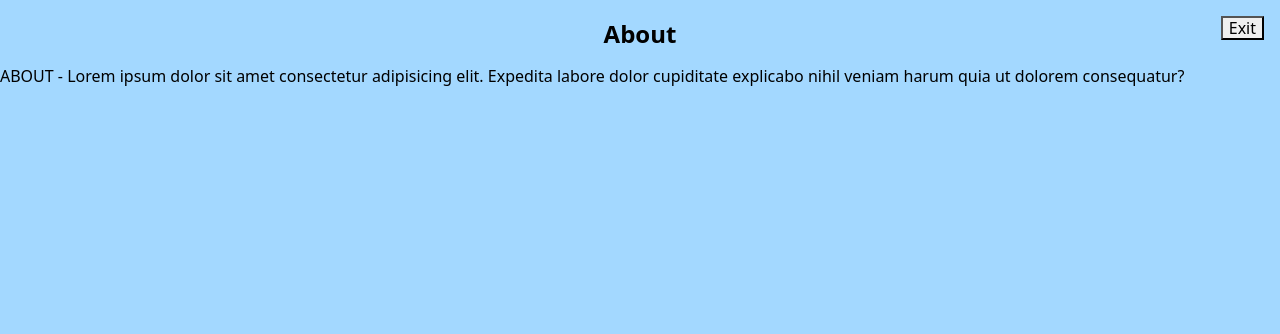
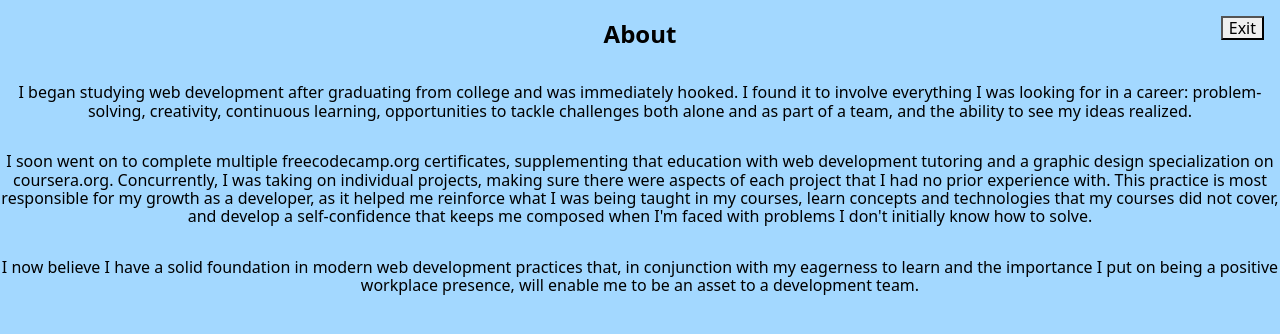
Before and after one commit to jonahschottenstein/portfolio_site, a website: page index.html in a window 1280 px wide. Both pictures are taken after a click on the element 640 px from the left and 304 px from the top of the page. Drawn offline with nearby package versions, Linux system fonts and the light colour scheme.

Commit message:
Add #about-content paragraphs

```diff
--- a/index.html
+++ b/index.html
@@ -12,9 +12,31 @@
 				<h1>About</h1>
 				<button class="exit-button">Exit</button>
 				<div id="about-content" class="section-content">
-					ABOUT - Lorem ipsum dolor sit amet consectetur adipisicing elit.
-					Expedita labore dolor cupiditate explicabo nihil veniam harum quia ut
-					dolorem consequatur?
+					<p>
+						I began studying web development after graduating from college and
+						was immediately hooked. I found it to involve everything I was
+						looking for in a career: problem-solving, creativity, continuous
+						learning, opportunities to tackle challenges both alone and as part
+						of a team, and the ability to see my ideas realized.
+					</p>
+					<p>
+						I soon went on to complete multiple freecodecamp.org certificates,
+						supplementing that education with web development tutoring and a
+						graphic design specialization on coursera.org. Concurrently, I was
+						taking on individual projects, making sure there were aspects of
+						each project that I had no prior experience with. This practice is
+						most responsible for my growth as a developer, as it helped me
+						reinforce what I was being taught in my courses, learn concepts and
+						technologies that my courses did not cover, and develop a
+						self-confidence that keeps me composed when I'm faced with problems
+						I don't initially know how to solve.
+					</p>
+					<p>
+						I now believe I have a solid foundation in modern web development
+						practices that, in conjunction with my eagerness to learn and the
+						importance I put on being a positive workplace presence, will enable
+						me to be an asset to a development team.
+					</p>
 				</div>
 			</section>
 			<section id="projects-section">
```
